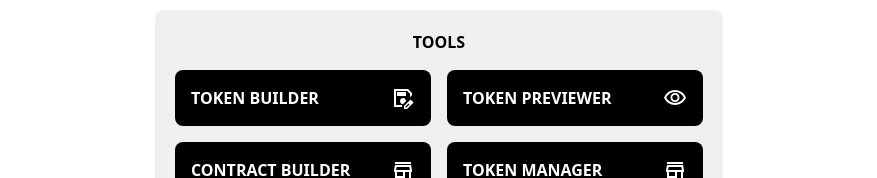
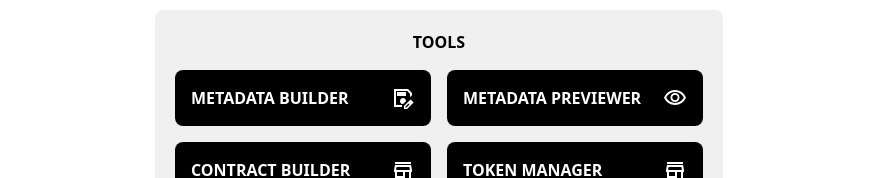
Before and after one commit to MonkMatto/RebelMint-App, a React (Vite) app: page / in a window 1280 px wide. Shown: the part 918-1096 px from the top of the page, without its empty margins (201-1078 px from the left). Built offline with nearby package versions, Linux system fonts and the light colour scheme; what @web3modal/wagmi, wagmi would draw is missing.

Commit message:
rename token to metadata

```diff
--- a/src/App.tsx
+++ b/src/App.tsx
@@ -99,17 +99,17 @@ function App() {
                     </h1>
                     <div className="grid grid-cols-1 gap-4 font-bold md:grid-cols-2">
                         <a
-                            href="/tokenbuilder"
+                            href="/metadatabuilder"
                             className="flex w-64 items-center justify-between gap-2 rounded-lg bg-bgcol p-4 text-textcol hover:invert-[5%] active:invert-[10%]"
                         >
-                            TOKEN BUILDER
+                            METADATA BUILDER
                             <img src="create.svg" className="brightness-110" />
                         </a>
                         <a
-                            href="/tokenpreviewer"
+                            href="/metadatapreviewer"
                             className="flex w-64 items-center justify-between gap-2 rounded-lg bg-bgcol p-4 text-textcol hover:invert-[5%] active:invert-[10%]"
                         >
-                            TOKEN PREVIEWER
+                            METADATA PREVIEWER
                             <img src="eye.svg" className="brightness-110" />
                         </a>
                         <a
--- a/src/pages/TokenBuilder.tsx
+++ b/src/pages/MetadataBuilder.tsx
@@ -26,7 +26,7 @@ interface FormStruct {
     [key: string]: any // Allows for custom metadata fields
 }
 
-const TokenBuilder = () => {
+const MetadataBuilder = () => {
     const [form, setForm] = useState<FormStruct>({
         name: '',
         artist: '',
@@ -321,4 +321,4 @@ const TokenBuilder = () => {
     )
 }
 
-export default TokenBuilder
+export default MetadataBuilder
--- a/src/pages/TokenPreviewPage.tsx
+++ b/src/pages/MetadataPreviewPage.tsx
@@ -1,7 +1,7 @@
 import { useState } from 'react'
 import TokenPreview from '../components/TokenPreview'
 
-const TokenPreviewPage = () => {
+const MetadataPreviewPage = () => {
     const [metadata, setMetadata] = useState('{}')
     const [isValidJSON, setIsValidJSON] = useState<boolean>(true)
     const handleChange = (e: React.ChangeEvent<HTMLTextAreaElement>) => {
@@ -17,7 +17,7 @@ const TokenPreviewPage = () => {
     }
     console.log(metadata)
     return (
-        <div className="bg-bgcol text-textcol font-satoshi flex h-fit min-h-[100svh] w-full flex-col items-center p-24">
+        <div className="flex h-fit min-h-[100svh] w-full flex-col items-center bg-bgcol p-24 font-satoshi text-textcol">
             <h1 className="mt-5 w-full text-5xl font-bold">Token Previewer</h1>
             <p className="text-md mb-10 mt-5 w-full">
                 Input metadata and see a token preview
@@ -26,7 +26,7 @@ const TokenPreviewPage = () => {
                 id="metadata-display"
                 placeholder="{...someMetadata}"
                 onChange={handleChange}
-                className={`${isValidJSON ? 'border-textcol' : 'border-red-500 focus:outline-none'} bg-bgcol mb-24 h-fit min-h-10 w-full rounded-lg border-2 p-3`}
+                className={`${isValidJSON ? 'border-textcol' : 'border-red-500 focus:outline-none'} mb-24 h-fit min-h-10 w-full rounded-lg border-2 bg-bgcol p-3`}
                 value={metadata}
             />
 
@@ -35,4 +35,4 @@ const TokenPreviewPage = () => {
     )
 }
 
-export default TokenPreviewPage
+export default MetadataPreviewPage
--- a/src/pages/TokenManager.tsx
+++ b/src/pages/TokenManager.tsx
@@ -57,7 +57,7 @@ const TokenManager = () => {
                 <span className="px-2 font-normal">
                     <span>{'You can use our '}</span>
                     <a
-                        href="/tokenbuilder"
+                        href="/metadatabuilder"
                         target="_blank"
                         className="bg-card p-1 font-semibold underline"
                     >
```
Also changed, not shown: src/main.tsx (+6 -6 lines).
